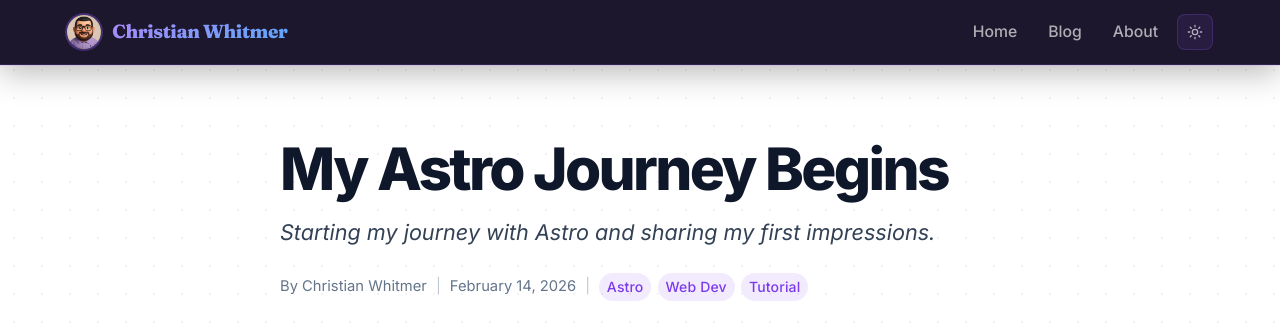
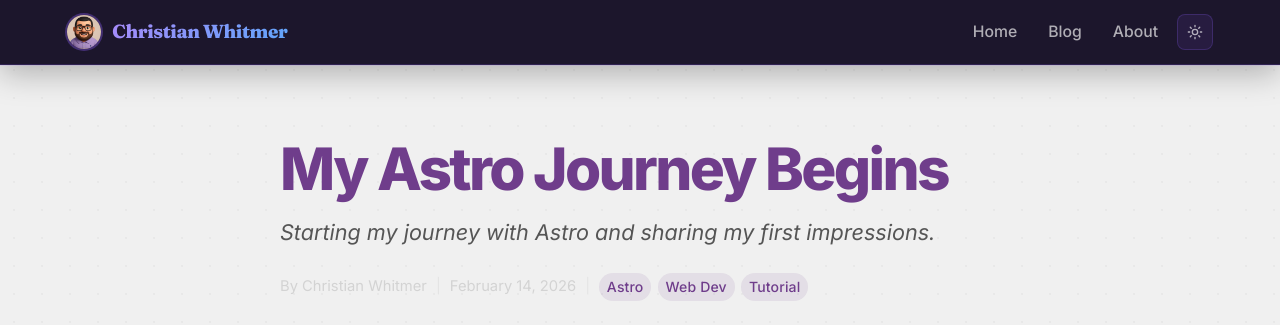
Before and after one commit to cwhit-io/christianwhitmer.com, an Astro site: page /blog/astro-journey in a window 1280 px wide. Shown: the top 325 px of the page. Built offline with nearby package versions, Linux system fonts and the light colour scheme; Astro itself is replaced by a stand-in of ours.

Commit message:
style: update color scheme for article elements and theme tokens

```diff
--- a/src/pages/blog/[slug].astro
+++ b/src/pages/blog/[slug].astro
@@ -109,7 +109,7 @@ const formattedDate = post.data.date.toLocaleDateString("en-US", {
         font-weight: 800;
         letter-spacing: -0.045em;
         line-height: 1.1;
-        color: var(--text);
+        color: var(--accent);
         margin-bottom: 0.75rem;
     }
 
@@ -180,7 +180,7 @@ const formattedDate = post.data.date.toLocaleDateString("en-US", {
         font-size: 1.45rem;
         font-weight: 700;
         letter-spacing: -0.025em;
-        color: var(--text);
+        color: var(--accent);
         margin: 2.75rem 0 0.875rem;
         padding-bottom: 0.5rem;
         border-bottom: 1px solid var(--border);
@@ -190,7 +190,7 @@ const formattedDate = post.data.date.toLocaleDateString("en-US", {
         font-size: 1.15rem;
         font-weight: 700;
         letter-spacing: -0.02em;
-        color: var(--text);
+        color: var(--accent);
         margin: 2rem 0 0.625rem;
     }
 
@@ -206,11 +206,11 @@ const formattedDate = post.data.date.toLocaleDateString("en-US", {
     }
 
     .prose :global(a) {
-        color: var(--accent-2);
+        color: var(--accent);
         text-decoration: underline;
         text-decoration-color: color-mix(
             in srgb,
-            var(--accent-2) 35%,
+            var(--accent) 35%,
             transparent
         );
         text-underline-offset: 3px;
@@ -218,7 +218,7 @@ const formattedDate = post.data.date.toLocaleDateString("en-US", {
     }
 
     .prose :global(a:hover) {
-        text-decoration-color: var(--accent-2);
+        text-decoration-color: var(--accent);
     }
 
     .prose :global(strong) {
--- a/src/styles/global.css
+++ b/src/styles/global.css
@@ -2,21 +2,26 @@
 
 /* ─── Theme tokens ───────────────────────────────────────────────────────────── */
 :root {
-  --bg: #ffffff;
-  --bg-subtle: #f8fafc;
-  --bg-card: rgba(255, 255, 255, 0.75);
-  --bg-nav: rgba(255, 255, 255, 0.82);
-  --border: rgba(15, 23, 42, 0.08);
-  --border-hover: rgba(124, 58, 237, 0.4);
-  --text: #0f172a;
-  --text-2: #334155;
-  --text-3: #64748b;
-  --accent: #7c3aed;
-  --accent-2: #3b82f6;
-  --dot: rgba(15, 23, 42, 0.055);
-  --shadow-sm: 0 1px 3px rgba(0, 0, 0, .05), 0 1px 2px rgba(0, 0, 0, .04);
-  --shadow: 0 4px 12px rgba(0, 0, 0, .06), 0 1px 4px rgba(0, 0, 0, .04);
-  --shadow-lg: 0 20px 40px rgba(0, 0, 0, .09), 0 8px 16px rgba(0, 0, 0, .05);
+  /* Light mode – ministry palette */
+  --bg: #F0F0F0;
+  --bg-subtle: #FFFFFF;
+  /* code blocks & highlight surfaces */
+  --bg-card: rgba(255, 255, 255, 0.82);
+  --bg-nav: rgba(240, 240, 240, 0.92);
+  --border: #A9A9A9;
+  --border-hover: rgba(111, 61, 139, 0.45);
+  --text: #333333;
+  --text-2: #555555;
+  /* body paragraphs */
+  --text-3: #D3D3D3;
+  /* metadata & subtitle (subdued) */
+  --accent: #6F3D8B;
+  /* primary – purple with warm undertone */
+  --accent-2: #6F3D8B;
+  --dot: rgba(51, 51, 51, 0.045);
+  --shadow-sm: 0 1px 3px rgba(0, 0, 0, .06), 0 1px 2px rgba(0, 0, 0, .05);
+  --shadow: 0 4px 12px rgba(0, 0, 0, .08), 0 1px 4px rgba(0, 0, 0, .05);
+  --shadow-lg: 0 20px 40px rgba(0, 0, 0, .10), 0 8px 16px rgba(0, 0, 0, .06);
   /* Pagefind */
   --pagefind-ui-scale: 0.9;
   --pagefind-ui-primary: var(--accent);
@@ -30,21 +35,26 @@
 }
 
 .dark {
-  --bg: #060d1f;
-  --bg-subtle: #0c1528;
-  --bg-card: rgba(12, 21, 40, 0.72);
-  --bg-nav: rgba(6, 13, 31, 0.88);
-  --border: rgba(255, 255, 255, 0.07);
-  --border-hover: rgba(96, 165, 250, 0.4);
-  --text: #f1f5f9;
-  --text-2: #cbd5e1;
-  --text-3: #64748b;
-  --accent: #a78bfa;
-  --accent-2: #60a5fa;
-  --dot: rgba(255, 255, 255, 0.035);
-  --shadow-sm: 0 1px 3px rgba(0, 0, 0, .35), 0 1px 2px rgba(0, 0, 0, .3);
-  --shadow: 0 4px 12px rgba(0, 0, 0, .35), 0 1px 4px rgba(0, 0, 0, .3);
-  --shadow-lg: 0 20px 40px rgba(0, 0, 0, .55), 0 8px 16px rgba(0, 0, 0, .4);
+  /* Dark mode – ministry palette */
+  --bg: #333333;
+  --bg-subtle: #1A1A1A;
+  /* code blocks & deep shadow surfaces */
+  --bg-card: rgba(26, 26, 26, 0.78);
+  --bg-nav: rgba(51, 51, 51, 0.92);
+  --border: #666666;
+  --border-hover: rgba(176, 127, 204, 0.5);
+  --text: #E0E0E0;
+  --text-2: #C0C0C0;
+  /* body paragraphs */
+  --text-3: #A9A9A9;
+  /* metadata & subtitle (subdued) */
+  --accent: #B07FCC;
+  /* lightened tint of #6F3D8B for dark-bg contrast */
+  --accent-2: #B07FCC;
+  --dot: rgba(255, 255, 255, 0.03);
+  --shadow-sm: 0 1px 3px rgba(0, 0, 0, .4), 0 1px 2px rgba(0, 0, 0, .35);
+  --shadow: 0 4px 12px rgba(0, 0, 0, .4), 0 1px 4px rgba(0, 0, 0, .35);
+  --shadow-lg: 0 20px 40px rgba(0, 0, 0, .6), 0 8px 16px rgba(0, 0, 0, .45);
 }
 
 /* ─── Reset ──────────────────────────────────────────────────────────────────── */
```
